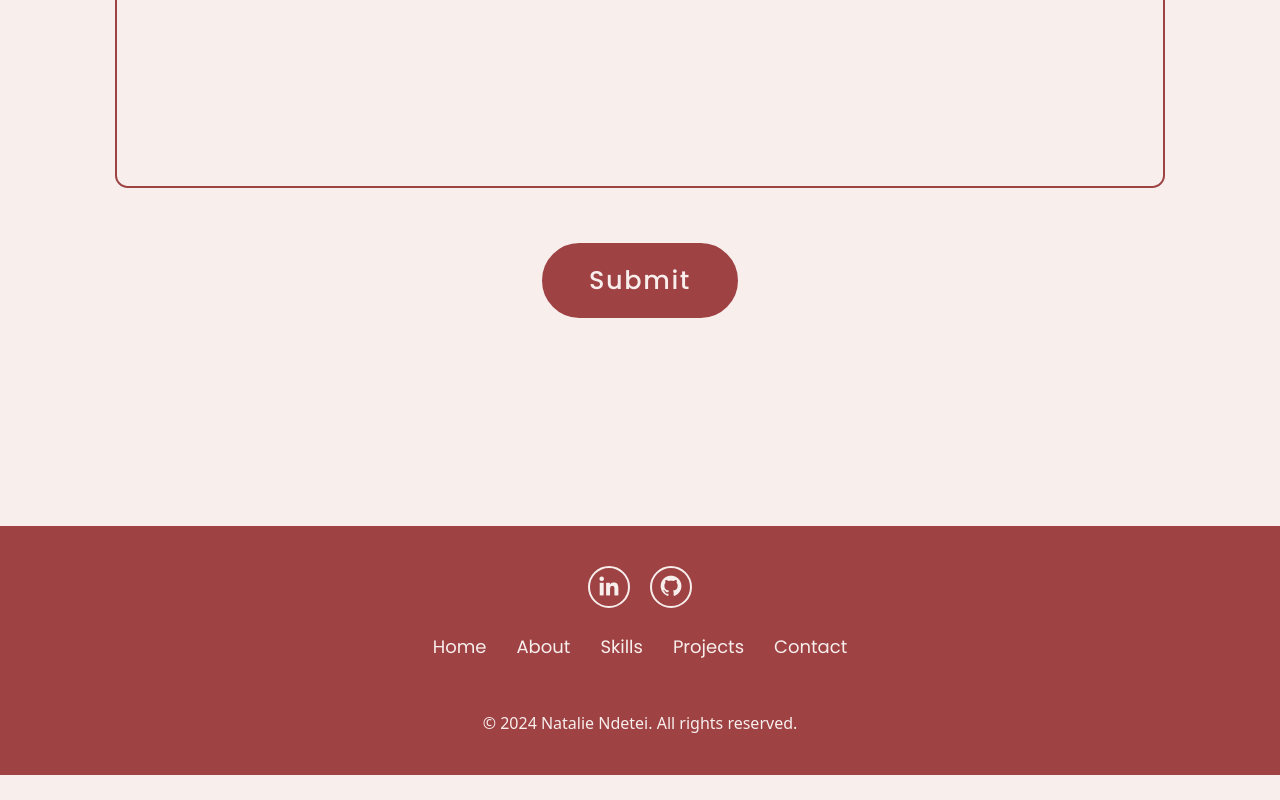
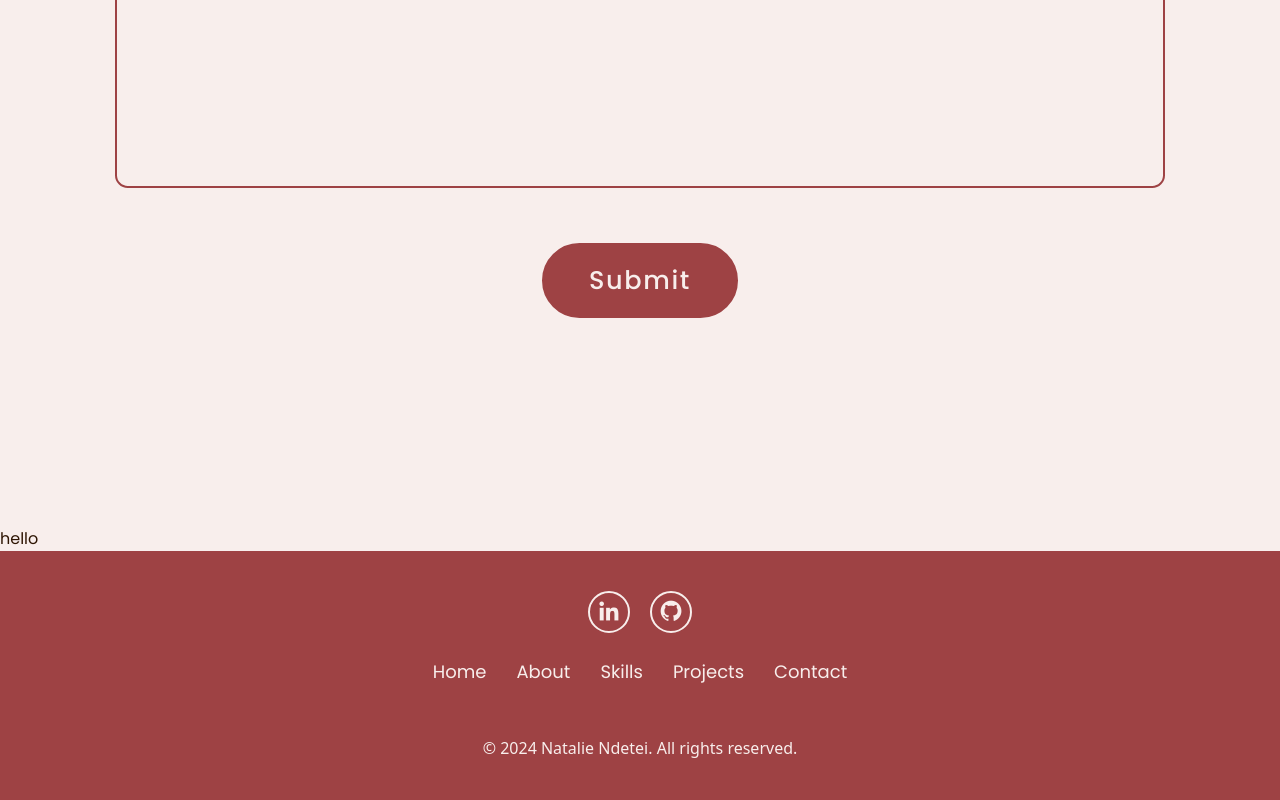
Before and after one commit to nat254/react_nat_portfolio, a React (Create React App) app: page / in a window 1280 px wide. Shown: the part 5441-6241 px from the top of the page. Before the commit the page ends 6216 px from the top, so only its background shows below. Built offline with nearby package versions, Linux system fonts and the light colour scheme; a web font is replaced by a local one.

Commit message:
feat: add component for the api

```diff
--- a/src/App.js
+++ b/src/App.js
@@ -6,6 +6,7 @@ import About from './components/About/about';
 import Skills from './components/Skills/skills';
 import Project from './components/Project/project';
 import Contact from './components/Contact/contact';
+import Quote from './components/Quote/quote';
 import Footer from './components/Footer/footer';
 
 function App() {
@@ -17,6 +18,7 @@ function App() {
        <Skills />
        <Project />
        <Contact />
+       <Quote />
        <Footer />
     </div>
   );
--- /dev/null
+++ b/src/components/Quote/quote.js
@@ -0,0 +1,11 @@
+import React from 'react';
+import './quote.css';
+
+
+const Quote = () => {
+    return (
+        <div>hello</div>
+    );
+}
+
+export default Quote;
```
Also changed, not shown: src/components/Quote/quote.css (added).
